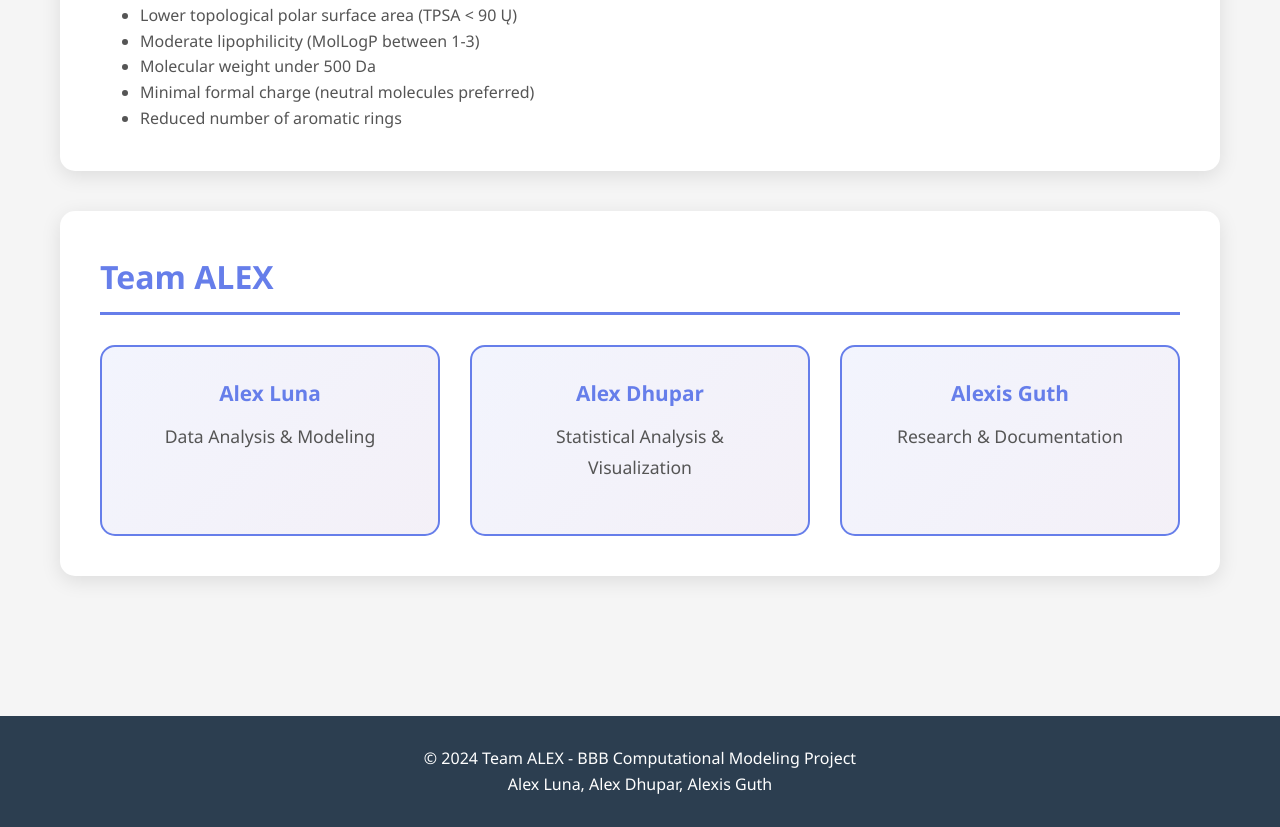
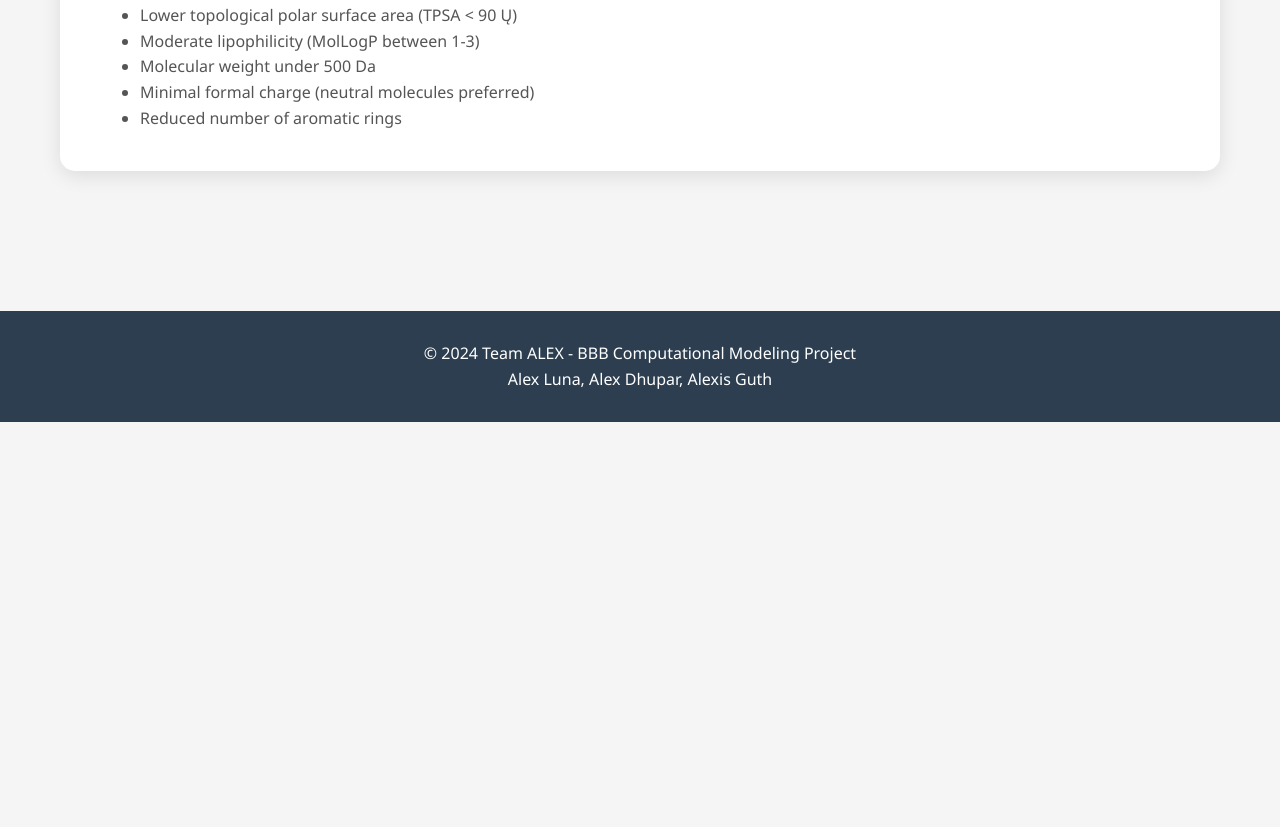
Before and after one commit to adhupar123/bbb-website, a plain HTML site: page about.html in a window 1280 px wide. Shown: the part 7435-8262 px from the top of the page. After the commit the page ends 7857 px from the top, so only its background shows below. Drawn offline with Linux system fonts and the light colour scheme.

Commit message:
Update about.html

```diff
--- a/about.html
+++ b/about.html
@@ -422,26 +422,6 @@
                 <li>Reduced number of aromatic rings</li>
             </ul>
         </div>
-
-        <div class="section">
-            <h2>Team ALEX</h2>
-            <div class="team-grid">
-                <div class="team-member">
-                    <h4>Alex Luna</h4>
-                    <p>Data Analysis & Modeling</p>
-                </div>
-
-                <div class="team-member">
-                    <h4>Alex Dhupar</h4>
-                    <p>Statistical Analysis & Visualization</p>
-                </div>
-
-                <div class="team-member">
-                    <h4>Alexis Guth</h4>
-                    <p>Research & Documentation</p>
-                </div>
-            </div>
-        </div>
     </div>
 
     <footer>
```
